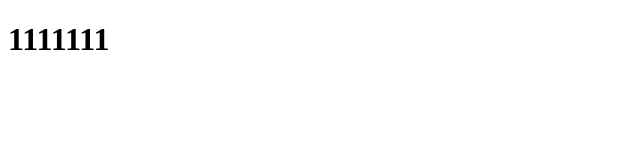
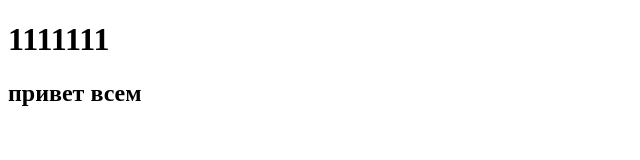
Before and after one commit to Loren25-p/111, a plain HTML site: page index.html in a window 1280 px wide. Shown: the whole page, without its empty margins (0-640 px from the left). Drawn offline with Linux system fonts and the light colour scheme.

Commit message:
добавил новый текст

```diff
--- a/index.html
+++ b/index.html
@@ -7,5 +7,6 @@
 </head>
 <body>
     <h1>1111111</h1>
+    <h2>привет всем</h2>
 </body>
 </html>
```
